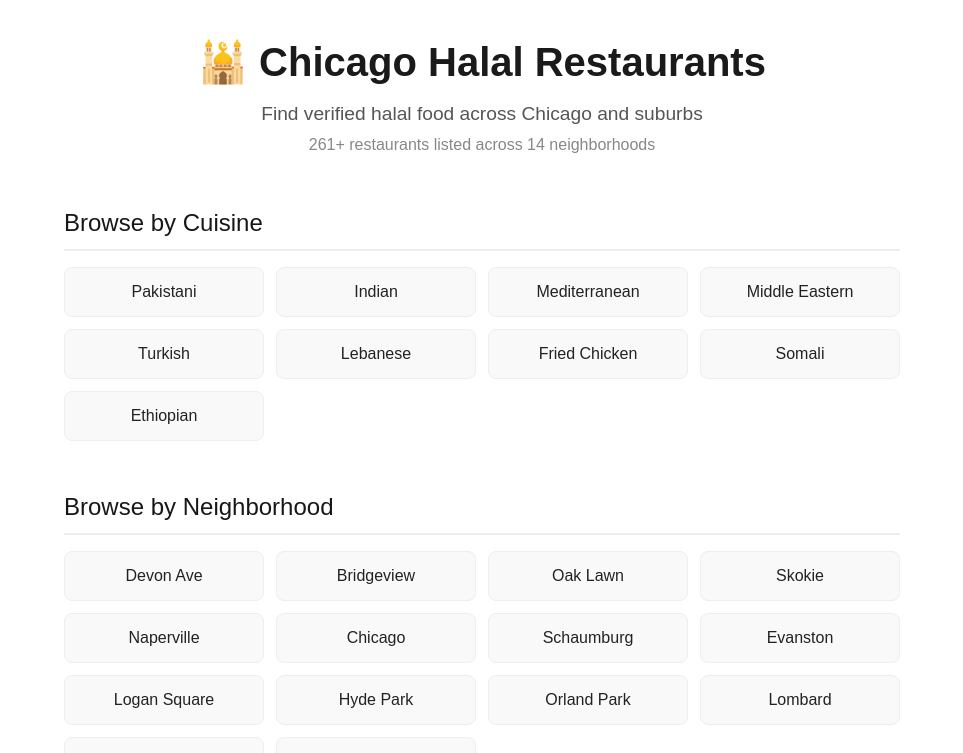
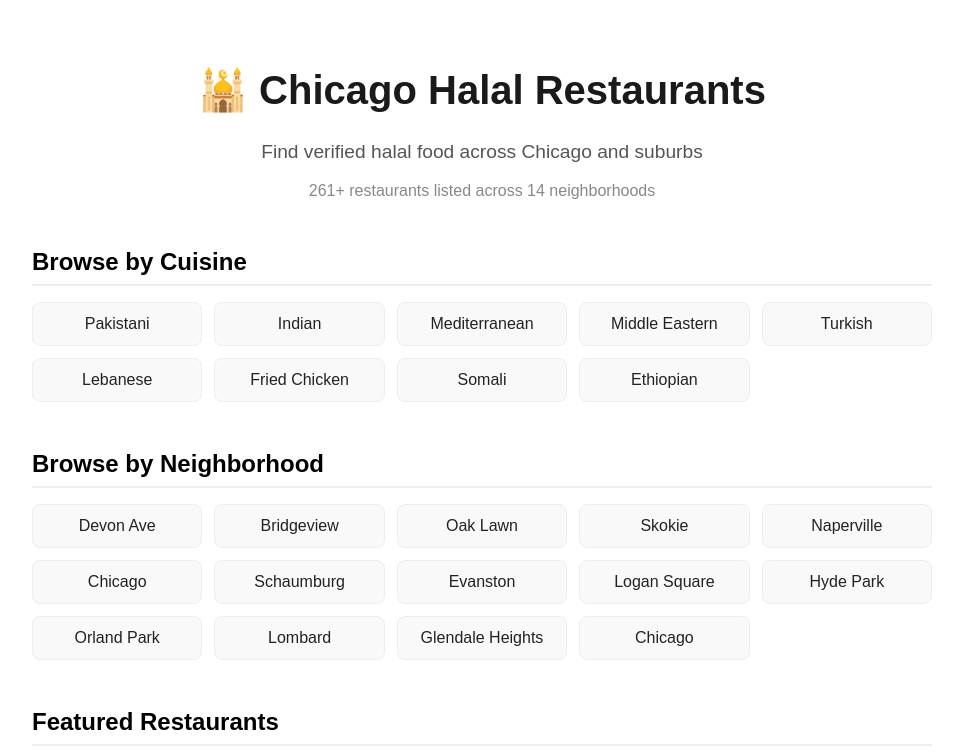
Before and after one commit to syedja/chicagohalalrestaurants, a Next.js app: page / in a window 1280 px wide. Shown: the top 753 px of the page, without its empty margins (158-1121 px from the left). Built offline with nearby package versions, Linux system fonts and the light colour scheme.

Commit message:
Simplify layout and force clean build

```diff
--- a/app/layout.tsx
+++ b/app/layout.tsx
@@ -1,33 +1,12 @@
-import type { Metadata } from "next";
-import { Geist, Geist_Mono } from "next/font/google";
-import "./globals.css";
+export const metadata = {
+  title: 'Chicago Halal Restaurants',
+  description: 'Find the best halal restaurants in Chicago and suburbs',
+}
 
-const geistSans = Geist({
-  variable: "--font-geist-sans",
-  subsets: ["latin"],
-});
-
-const geistMono = Geist_Mono({
-  variable: "--font-geist-mono",
-  subsets: ["latin"],
-});
-
-export const metadata: Metadata = {
-  title: "Create Next App",
-  description: "Generated by create next app",
-};
-
-export default function RootLayout({
-  children,
-}: Readonly<{
-  children: React.ReactNode;
-}>) {
+export default function RootLayout({ children }) {
   return (
-    <html
-      lang="en"
-      className={`${geistSans.variable} ${geistMono.variable} h-full antialiased`}
-    >
-      <body className="min-h-full flex flex-col">{children}</body>
+    <html lang="en">
+      <body>{children}</body>
     </html>
-  );
+  )
 }
--- a/package.json
+++ b/package.json
@@ -17,6 +17,8 @@
     "tailwindcss": "^4.2.2"
   },
   "devDependencies": {
+    "@types/node": "25.6.0",
+    "@types/react": "19.2.14",
     "eslint": "^9.0.0",
     "eslint-config-next": "^16.2.4"
   }
```
Also changed, not shown: 1 other file (tests, documents, lock files or other folders).
